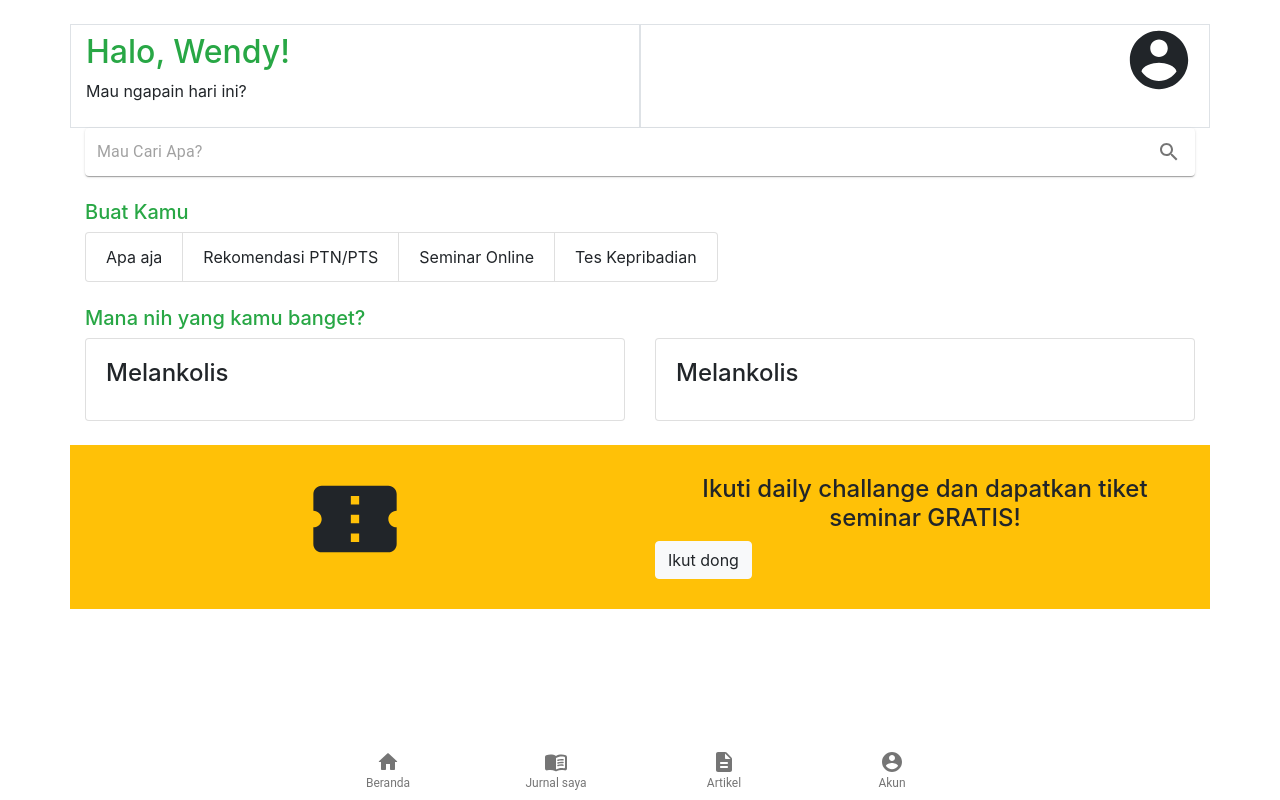
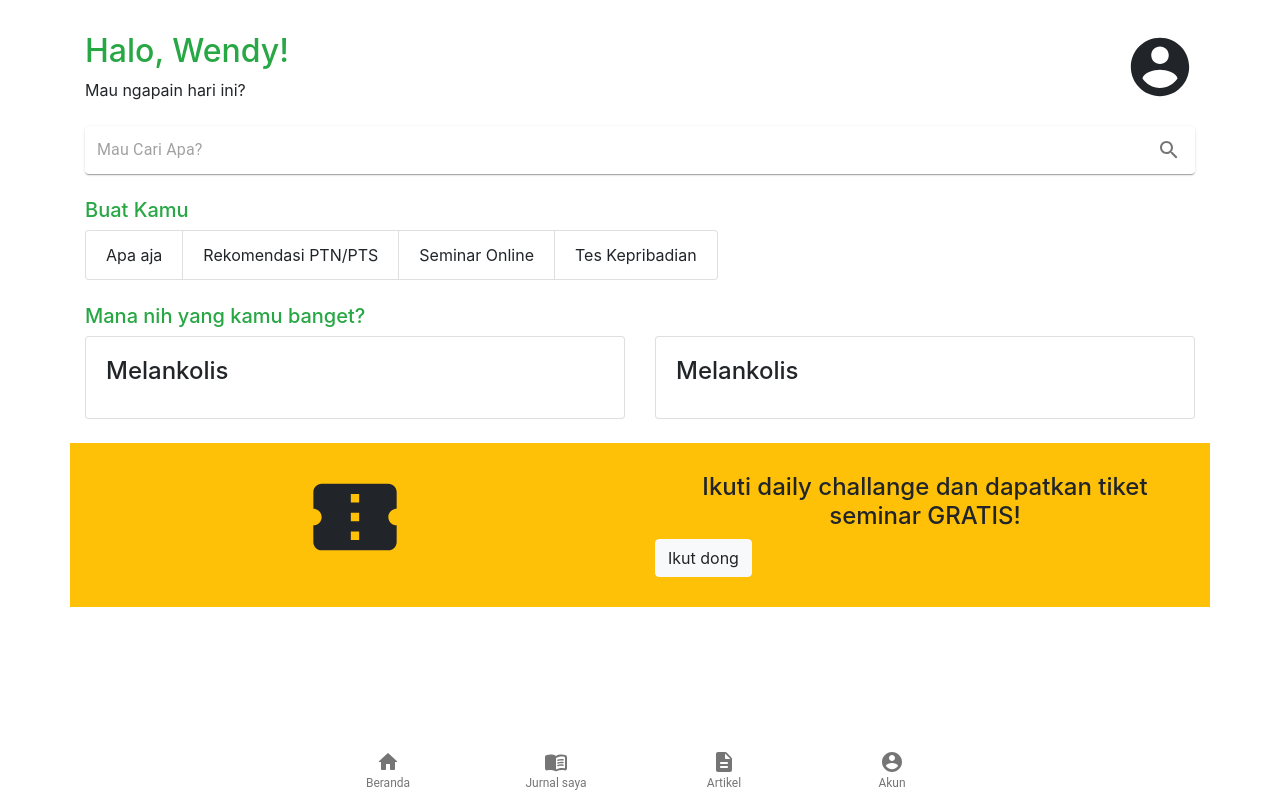
Before and after one commit to Syandana/Journal-Zhifa, a Next.js app: page / in a window 1280 px wide. Built offline with nearby package versions, Linux system fonts and the light colour scheme.

Commit message:
finally it centeredddd

```diff
--- a/components/BannerTop.js
+++ b/components/BannerTop.js
@@ -3,11 +3,11 @@ import AccountCircleIcon from '@material-ui/icons/AccountCircle';
 const BannerTop = () => (
   <div className="container">
     <div className="row">
-      <div className="col border py-2">
+      <div className="col py-2">
         <h2 className="text-success">Halo, Wendy!</h2>
         <p>Mau ngapain hari ini?</p>
       </div>
-      <div className="col border">
+      <div className="col py-2">
         <h2 className="text-right"><AccountCircleIcon style={{ fontSize: 70 }}/></h2>
       </div>
     </div>
```
